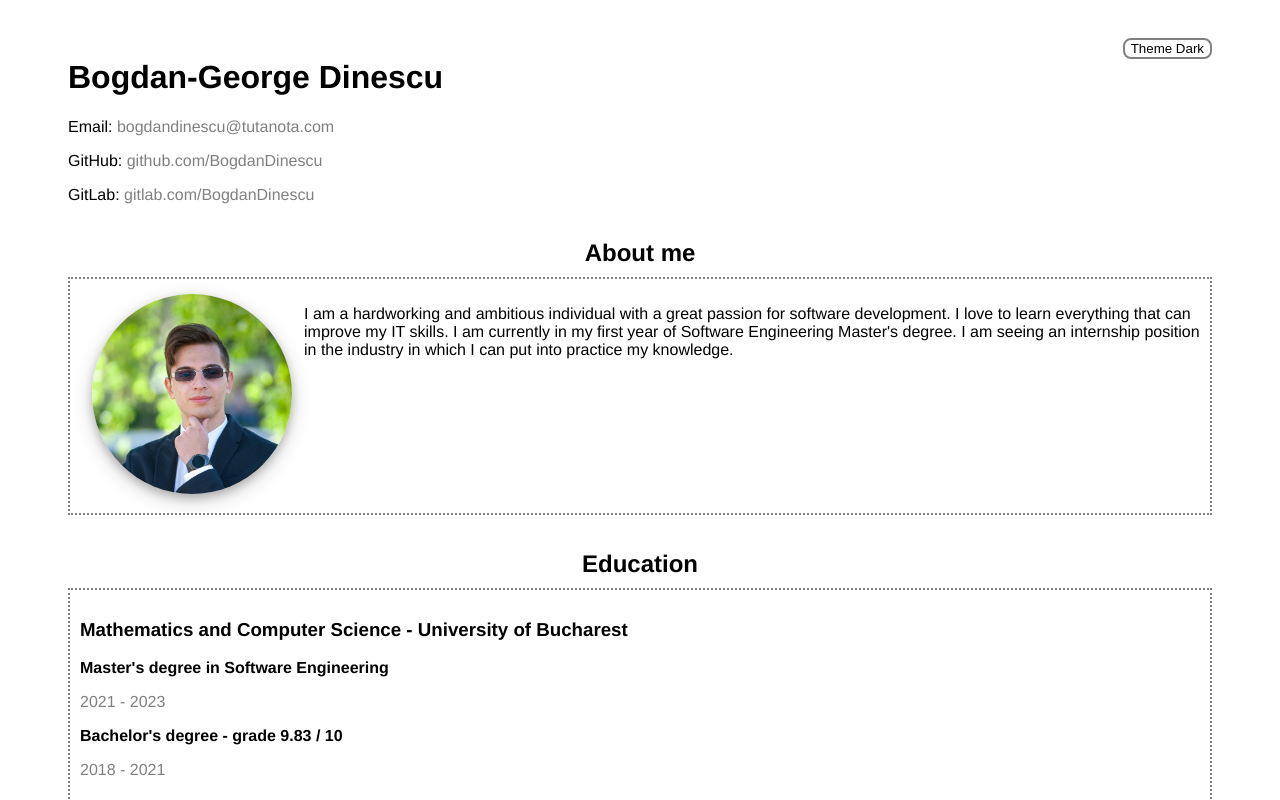
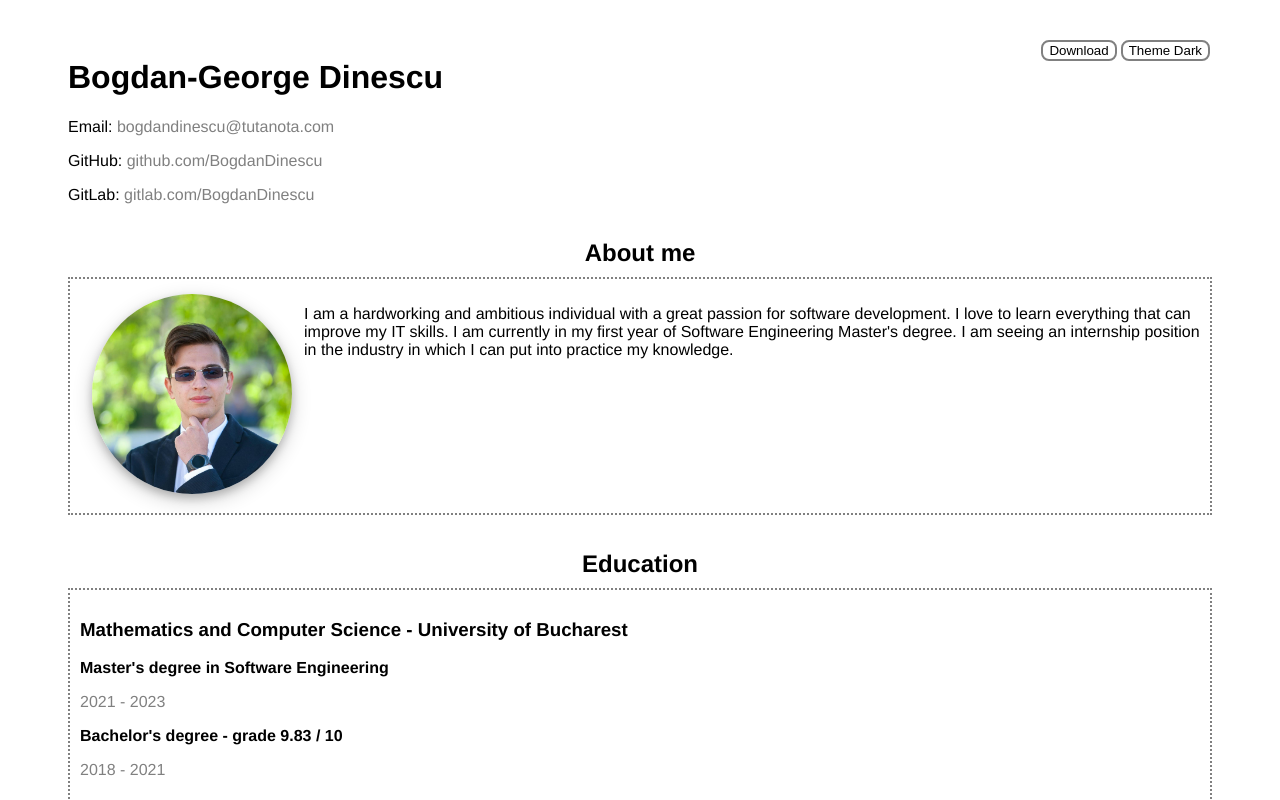
Before and after one commit to BogdanDinescu/BogdanDinescu.github.io, a plain HTML site: page index.html in a window 1280 px wide. Shown: the top 800 px of the page. Drawn offline with Linux system fonts and the light colour scheme.

Commit message:
Added download pdf

```diff
--- a/index.html
+++ b/index.html
@@ -8,6 +8,7 @@
 	</head>
 	<body>
 	<button id="button">Theme Dark</button>
+	<a href="./CV.pdf"><button id="button">Download</button></a>
 	<header>
 		<h1>Bogdan-George Dinescu</h1>
 		<p>Email: <a href="mailto:bogdandinescu@tutanota.com">bogdandinescu@tutanota.com</a></p>
--- a/style.css
+++ b/style.css
@@ -61,6 +61,8 @@ section {
     border: 2px solid grey;
     border-radius: 8px;
     transition-duration: 0.4s;
+    cursor: pointer;
+    margin: 2px;
 }
 
 #button:hover {
```
Also changed, not shown: 1 other file.
